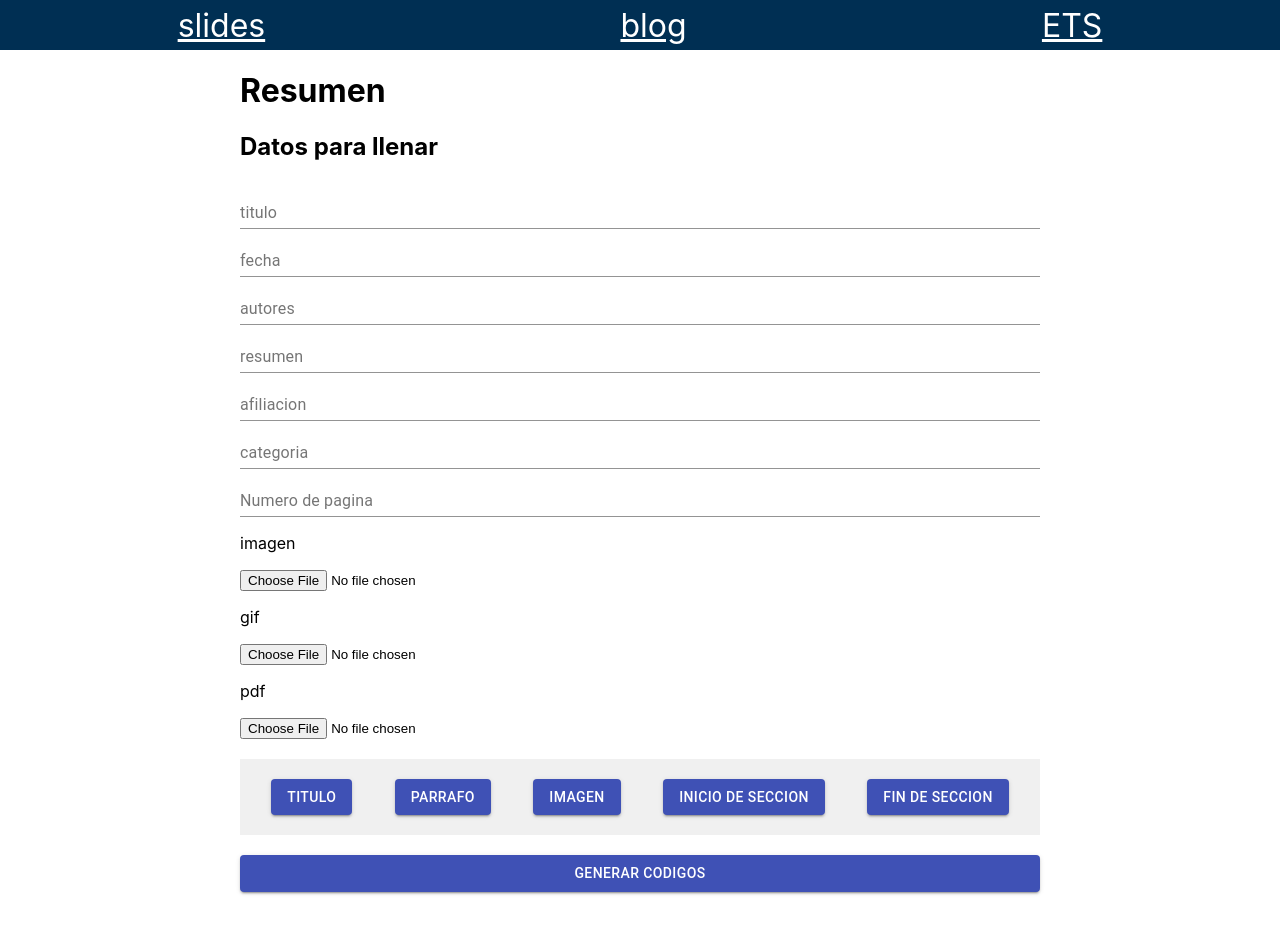
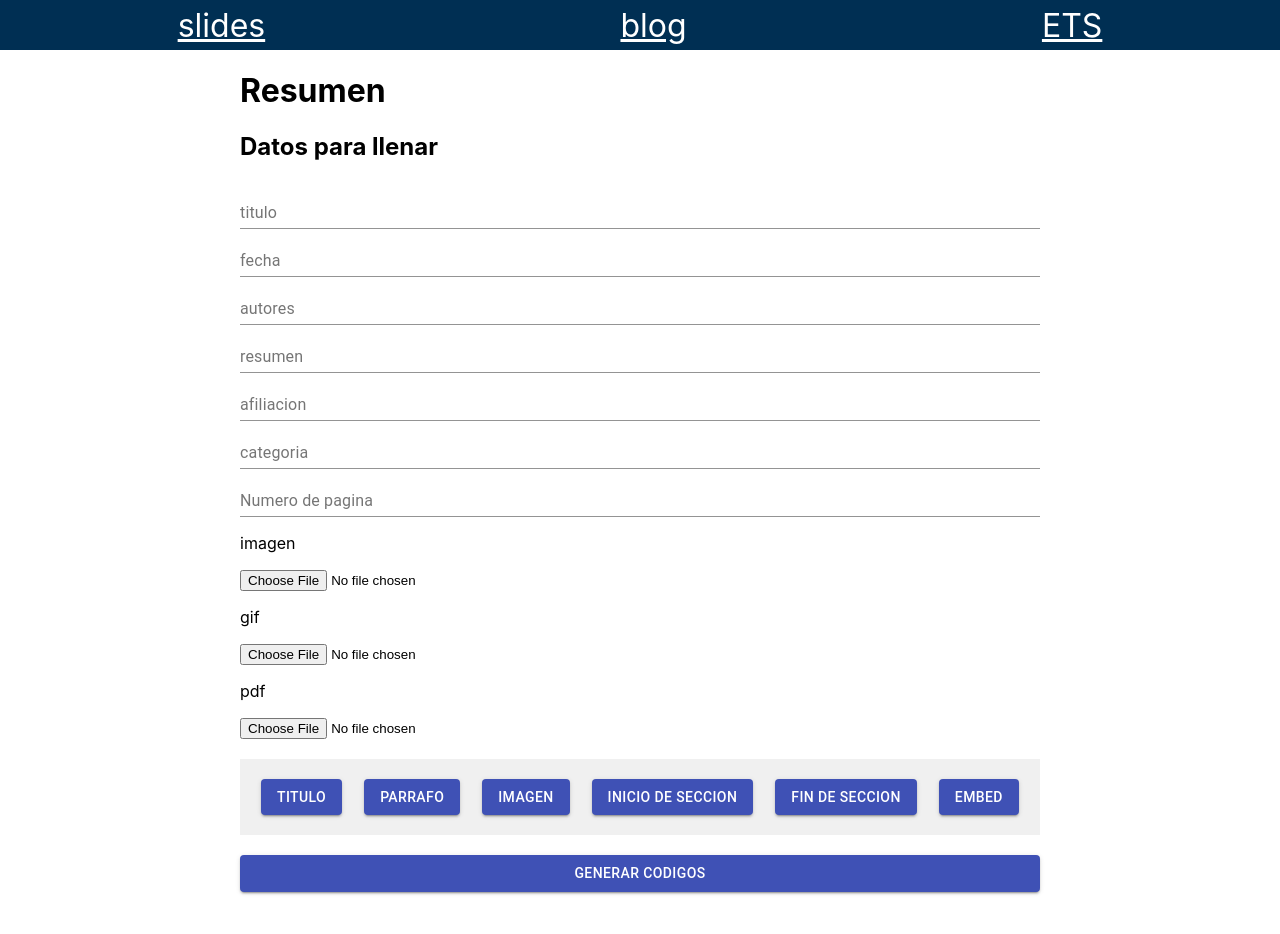
Before and after one commit to jahelsantiago/DIME, a React (Create React App) app: page /blog in a window 1280 px wide. Shown: the top 934 px of the page. Built offline with nearby package versions, Linux system fonts and the light colour scheme.

Commit message:
support for embed code addded

```diff
--- a/src/Sections/BlogGeneratorUtils.js
+++ b/src/Sections/BlogGeneratorUtils.js
@@ -1,4 +1,4 @@
-export const kinds = {titulo : "titulo", parrafo : "parrafo", imagen : "imagen", inicio : "inicio de seccion", fin: "fin de seccion" }
+export const kinds = {titulo : "titulo", parrafo : "parrafo", imagen : "imagen", inicio : "inicio de seccion", fin: "fin de seccion", embed: "embed"}
 
 function generateUrl(pageNumber, domain = "152"){
     return(`/apex/f?p=${domain}:${pageNumber}`)
@@ -86,6 +86,13 @@ function getSection(section){
     if (section.kind === kinds.fin){
         return getSectionEnd()
     }
+    if (section.kind === kinds.embed){
+        return getEmbed(section.payload)
+    }
+}
+
+function getEmbed(code){
+    return code
 }
 
 function getTitle(title, className = ""){
--- a/src/Sections/PaginaCompleta.js
+++ b/src/Sections/PaginaCompleta.js
@@ -54,7 +54,7 @@ function ItemSeccion({item, index, deleteItem, edit, up, down}){
  * @returns
  */
 function getField(item, index, edit){
-    if(item.kind === kinds.titulo || item.kind === kinds.parrafo){
+    if(item.kind === kinds.titulo || item.kind === kinds.parrafo || item.kind === kinds.embed){
         return <TextField
                     className = "inputs"
                     label = {item.kind}
@@ -66,6 +66,7 @@ function getField(item, index, edit){
                     rows = {item.kind === kinds.titulo?1:6}
                 />
     }
+
 
     if(item.kind === kinds.imagen){
         return <input type="file" accept="image/png, image/jpeg" onChange = {(e)=>{item.payload = e.target.files[0]}}/>
```
Also changed, not shown: 1 other file (tests, documents, lock files or other folders).
